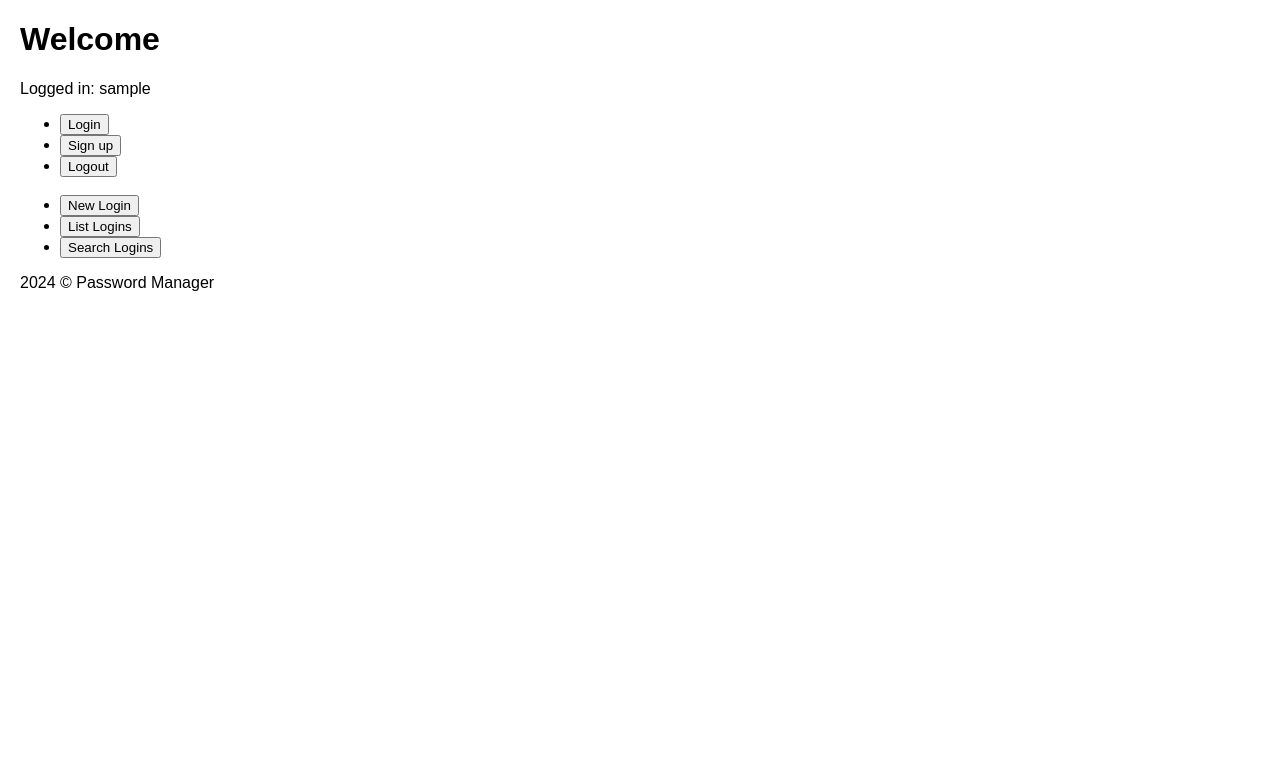
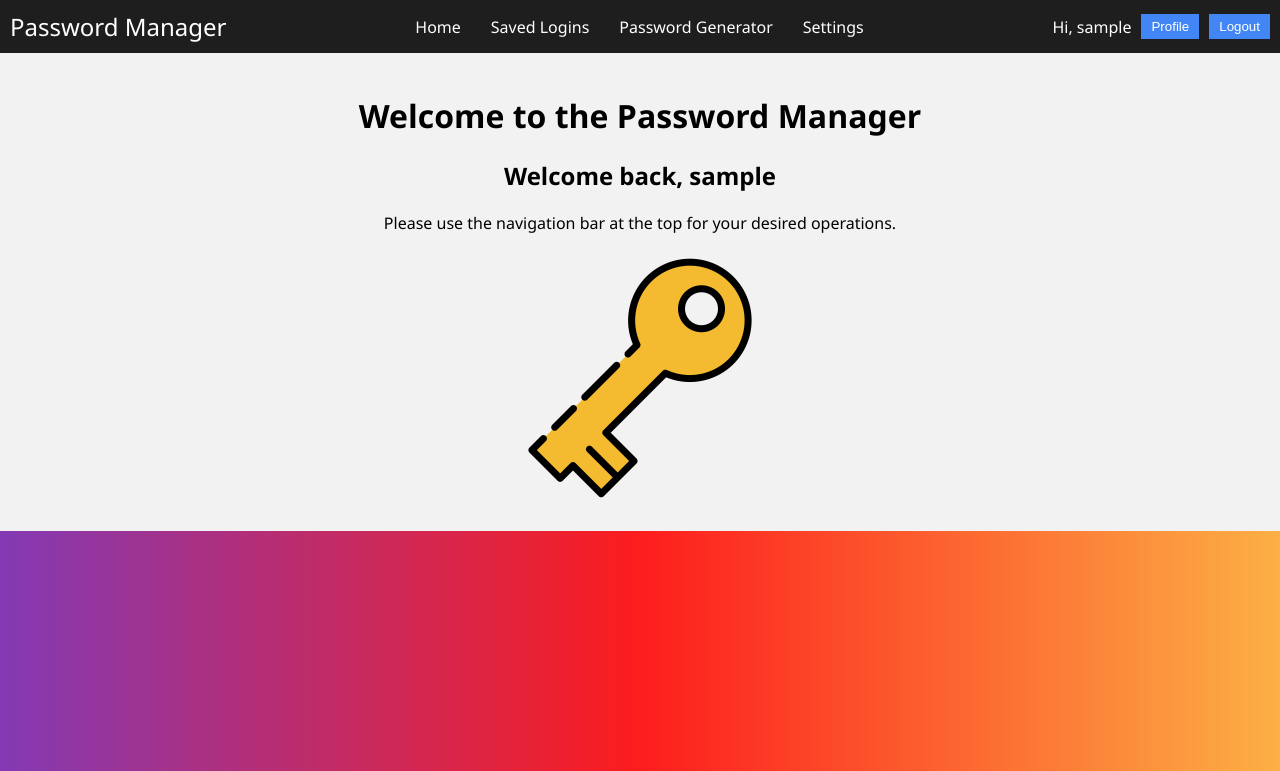
Before and after one commit to garrywashere/password-manager, a Flask app: page / in a window 1280 px wide. Shown: the top 771 px of the page. Run offline with Flask 3, Linux system fonts and the light colour scheme; the visitor is signed in with stand-in values (Sample User, id 1).

Commit message:
Better UI
- better templates
- new styles
- optimised Login and Signu functions
- working on the rest...

```diff
--- a/src/backend.py
+++ b/src/backend.py
@@ -54,7 +54,7 @@ class User:
         except argon2.exceptions.VerifyMismatchError:
             return False
 
-    def add_login(
+    def add_cred(
         self,
         username,
         password=generator.generate(8, 1),
@@ -74,7 +74,7 @@ class User:
         """
         self.__logins.append(Login(username, password, email, website, notes))
 
-    def query_login(self, query):
+    def query(self, query):
         """
         Query the user's logins based on a search query.
 
--- a/src/frontend.py
+++ b/src/frontend.py
@@ -6,63 +6,78 @@ app = Flask(__name__, template_folder="../templates", static_folder="../static")
 app.secret_key = "4369307056126f5f09ced025"
 
 
-# Index
+def login_status():
+    try:
+        username = session["username"]
+        return username
+    except KeyError:
+        return False
+
+
 @app.route("/")
 def index():
-    username = ""
-    try:
-        username = session["username"]
-    except KeyError:
-        pass
+    username = login_status()
     if username:
-        return render_template("index.html", title="Welcome", username=username)
-    else:
-        return render_template("index.html", title="Welcome")
+        return render_template("index.html", username=username)
+    return render_template("index.html")
 
 
-# New User
-@app.route("/user/new", methods=["GET", "POST"])
+@app.route("/login", methods=["GET", "POST"])
+def login():
+    login_error = False
+    if request.method == "POST":
+        username = str(request.form["username"]).lower()
+        password = request.form["password"]
+
+        if os.path.exists(f"./data/{username}.bin"):
+            print("exists")
+            with open(f"./data/{username}.bin", "rb") as file:
+                user = pickle.load(file)
+
+            if user.verify_password(password):
+                print("password worked")
+                session["username"] = username
+                return redirect("/")
+
+            else:
+                print("password didn't work")
+                login_error = True
+        else:
+            print("file not found")
+            login_error = True
+    return render_template(
+        "login.html", login_page=True, title="Login", error=login_error
+    )
+
+
+@app.route("/signup", methods=["GET", "POST"])
 def new_user():
+    error = False
     if request.method == "POST":
         username = request.form["username"]
         password = request.form["password"]
+        password2 = request.form["password2"]
 
-        if os.path.exists(f"./data/{username}.bin"):
-            return render_template("user-new.html", error="Username Taken")
+        if password != password2:
+            error = "Passwords don't match"
+
+        elif os.path.exists(f"./data/{username}.bin"):
+            error = "Username taken"
         else:
             new_user = backend.User(username, password)
             with open(f"./data/{username}.bin", "wb") as file:
                 pickle.dump(new_user, file)
 
+            session["username"] = username
             return redirect("/")
 
-    return render_template("user-new.html", title="New User")
+    return render_template(
+        "signup.html", login_page=True, title="Create Account", error=error
+    )
 
 
-# Login
-@app.route("/user/login", methods=["GET", "POST"])
-def login_user():
-    if request.method == "POST":
-        username = request.form["username"]
-        password = request.form["password"]
-
-        if not os.path.exists(f"./data/{username}.bin"):
-            return render_template("user-login.html", error="Username not recognised")
-        else:
-            with open(f"./data/{username}.bin", "rb") as file:
-                user = pickle.load(file)
-            if user.verify_password(password):
-                session["logged_in"], session["username"] = True, username
-                return redirect("/")
-            else:
-                return render_template("user-login.html", error="Password incorrect")
-
-    return render_template("user-login.html", title="Login")
-
-# Logout
-@app.route("/user/logout")
+@app.route("/logout")
 def logout_user():
-    session.pop("logged_in", default=None)
     session.pop("username", default=None)
     return redirect("/")
 
--- a/static/scripts/script.js
+++ b/static/scripts/script.js
@@ -0,0 +1,3 @@
+function login_error() {
+    alert("The Username or Password you entered are not recognised. Please try again or reset your password.")
+}
--- /dev/null
+++ b/static/styles/main.css
@@ -0,0 +1,72 @@
+body {
+    margin: 0;
+    font-family: "Segoe UI", Tahoma, Geneva, Verdana, sans-serif;
+    background: rgb(131, 58, 180);
+    background: linear-gradient(
+        90deg,
+        rgba(131, 58, 180, 1) 0%,
+        rgba(253, 29, 29, 1) 50%,
+        rgba(252, 176, 69, 1) 100%
+    );
+}
+
+header {
+    background-color: #1e1e1e;
+    color: #fff;
+    padding: 10px;
+}
+
+nav {
+    display: flex;
+    justify-content: space-between;
+    align-items: center;
+}
+
+.logo {
+    font-size: 1.5rem;
+}
+
+.navbar {
+    display: flex;
+}
+
+.navbar a {
+    color: #fff;
+    text-decoration: none;
+    margin: 0 15px;
+}
+
+a {
+    text-decoration: none;
+    margin-top: 5px;
+}
+
+.user-status {
+    display: flex;
+    align-items: center;
+}
+
+.logout-btn {
+    transition: 25ms;
+    margin-left: 10px;
+    padding: 5px 10px;
+    background-color: #4285f4;
+    color: #fff;
+    border: none;
+    cursor: pointer;
+}
+.logout-btn:hover {
+    transition: 25ms;
+    opacity: 0.75;
+}
+
+main {
+    padding: 20px;
+    text-align: center;
+    background-color: #f2f2f2;
+}
+
+.main-content {
+    max-width: 800px;
+    margin: 0 auto;
+}
--- a/static/styles/style.css
+++ /dev/null
@@ -1,13 +0,0 @@
-body {
-    font-family: Arial, sans-serif;
-    margin: 20px;
-}
-
-form {
-    max-width: 400px;
-    margin: auto;
-}
-
-.error {
-    color: red;
-}
--- a/templates/index.html
+++ b/templates/index.html
@@ -1,19 +1,16 @@
-{% extends 'template.html' %} {% block body %}
-<h1>Welcome</h1>
-{% if username %}
-<p>Logged in: {{ username }}</p>
+{% extends "template.html" %} {% block main %}
+
+<h1>Welcome to the Password Manager</h1>
+{% if not username %}
+<h2>Need help logging in?</h2>
+<p>Press the 'Login' button in the top right to proceed to the login page.</p>
+<p>
+    If you have any issues logging in please follow the passwor recovery
+    procedure, as shown <a href="/password-reset">here</a>.
+</p>
+{% elif username %}
+<h2>Welcome back, {{ username }}</h2>
+<p>Please use the navigation bar at the top for your desired operations.</p>
 {% endif %}
 
-<ul>
-    <li><button onclick="location.href='/user/login'">Login</button></li>
-    <li><button onclick="location.href='/user/new'">Sign up</button></li>
-    <li><button onclick="location.href='/user/logout'">Logout</button></li>
-    <br>
-    <li><button onclick="location.href='/login/new'">New Login</button></li>
-    <li><button onclick="location.href='/logins/list'">List Logins</button></li>
-    <li><button onclick="location.href='/logins/search'">Search Logins</button></li>
-
-</ul>
-
-<p>2024 © Password Manager</p>
 {% endblock %}
--- a/templates/template.html
+++ b/templates/template.html
@@ -1,17 +1,56 @@
 <!DOCTYPE html>
-<html lang="en">
+<html>
     <head>
-    <meta charset="UTF-8" />
-    <meta name="viewport" content="width=device-width, initial-scale=1.0" />
-    <title>{{ title }} | Password Manager</title>
+        <title>{% if title %} {{ title }} | {% endif %} Password Manager</title>
+        <script src="{{ url_for('static', filename='scripts/script.js') }}"></script>
+        {% if not login_page %}
         <link
             rel="stylesheet"
-      href="{{ url_for('static', filename='/styles/style.css') }}"
+            href="{{ url_for('static', filename='styles/main.css') }}"
         />
-    <script src="{{ url_for('static', filename='scripts/script.js') }}"></script>
-    <link rel="icon" type="image/x-icon" href="{{ url_for('static', filename='images/key.png') }}" >
+        {% elif login_page %}
+        <link
+            rel="stylesheet"
+            href="{{ url_for('static', filename='styles/login.css') }}"
+        />
+        {% endif %}
+        <link
+            rel="icon"
+            href="{{ url_for('static', filename='images/key.png') }}"
+        />
     </head>
     <body>
-    {% block body %}{% endblock %}
+        {% if not login_page %}
+        <header>
+            <nav>
+                <div class="logo">Password Manager</div>
+                <div class="navbar">
+                    <a href="#">Home</a>
+                    {% if username %}
+                    <a href="/logins">Saved Logins</a>
+                    <a href="/generator">Password Generator</a>
+                    <a href="/settings">Settings</a>
+                    {% endif %}
+                </div>
+                <div class="user-status">
+                    {% if username %}
+                    <span id="user-display">Hi, {{ username }}</span>
+                    <button class="logout-btn" onclick="window.location.href='/profile'">Profile</button>
+                    <button class="logout-btn" onclick="window.location.href='/logout'">Logout</button>
+                    {% elif not username %}
+                    <button class="logout-btn" onclick="window.location.href='/login'">Login</button>
+                    {% endif %}
+                </div>
+            </nav>
+        </header>
+        {% endif %}
+
+        <main>
+            <!-- Your main content goes here -->
+            <div class="main-content">{% block main %} {% endblock %}</div>
+            {% if not login_page %}
+            <img src="{{ url_for('static', filename='images/key.png') }}" width="256px" height="256px">
+            {% endif %}
+        </main>
     </body>
 </html>
```
Also changed, not shown: static/styles/login.css (added, +70 -0 lines), templates/login-list.html (deleted, +0 -19 lines), templates/login-new.html (deleted, +0 -40 lines), templates/login-search.html (deleted, +0 -24 lines), templates/login.html (added, +21 -0 lines), templates/signup.html (added, +25 -0 lines), templates/user-login.html (deleted, +0 -26 lines), templates/user-new.html (deleted, +0 -26 lines). Lines whose indentation alone changed are shown as unchanged.
